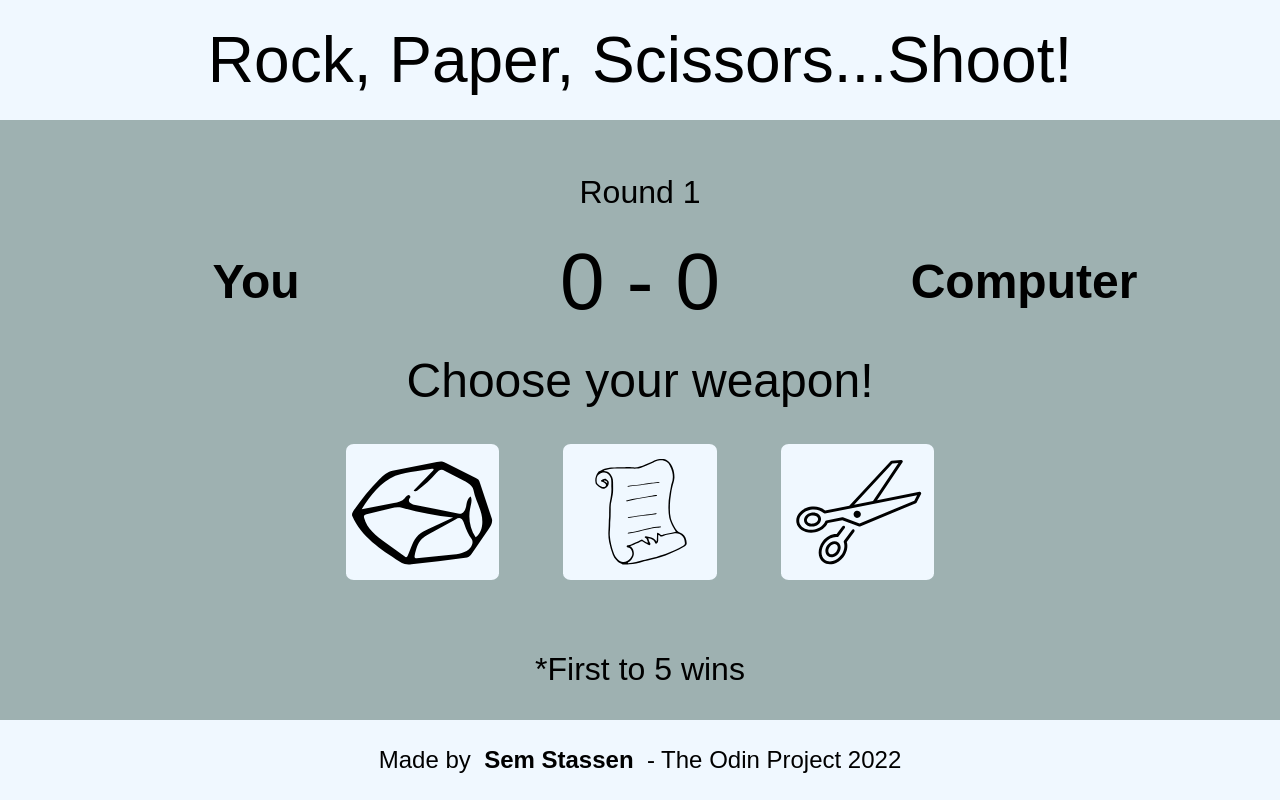
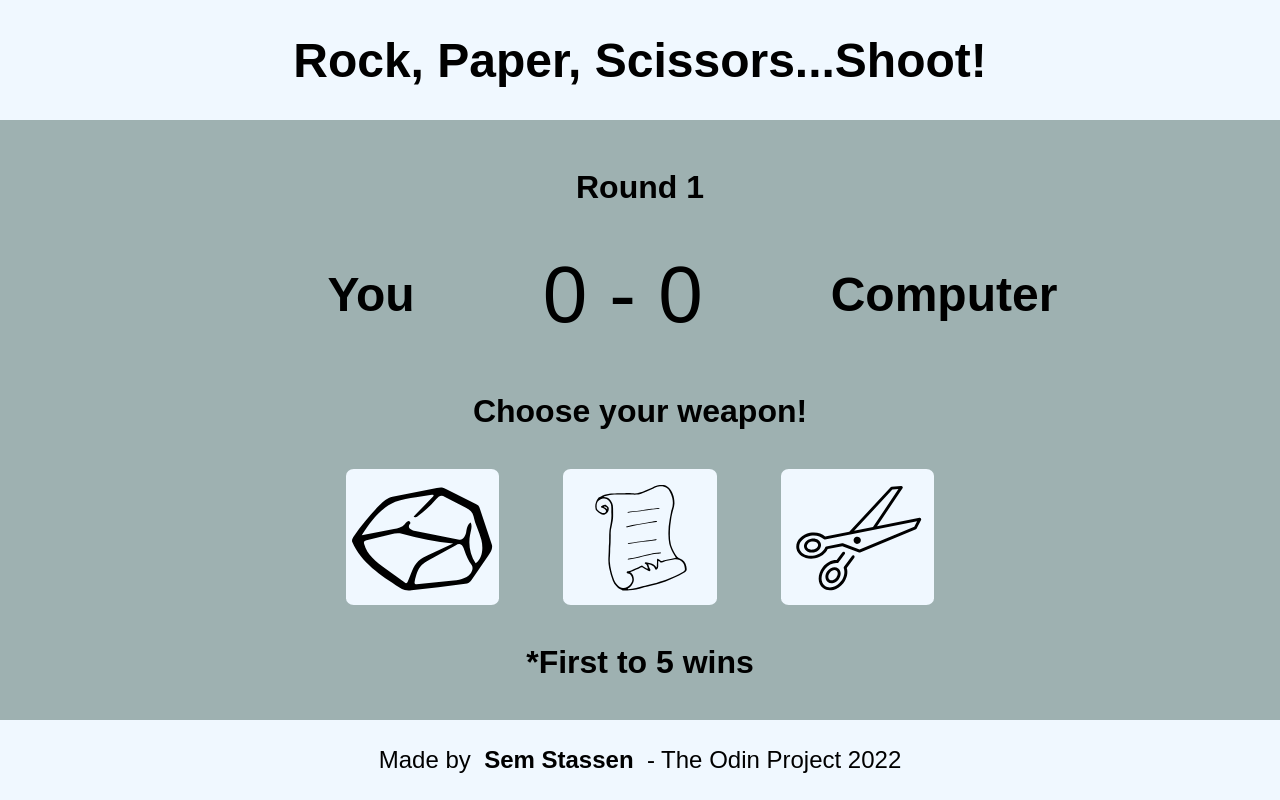
Before and after one commit to SemStassen/Odin_rock_paper_scissors, a plain HTML site: page index.html in a window 1280 px wide. Drawn offline with Linux system fonts and the light colour scheme; a web font is replaced by a local one.

Commit message:
clean up ui

```diff
--- a/index.html
+++ b/index.html
@@ -13,20 +13,28 @@
 </head>
 
 <body>
-    <header>Rock, Paper, Scissors...Shoot!</header>
-    <div class="roundCounter">Round 1</div>
+    <header>
+        <h1>Rock, Paper, Scissors...Shoot!</h1>
+    </header>
+    <div class="roundCounter">
+        <h3>Round 1</h3>
+    </div>
     <div class="playerCont">
         <h2>You</h2>
         <div class="score">0 - 0</div>
         <h2>Computer</h2>
     </div>
-    <div class="roundResult">Choose your weapon!</div>
+    <div class="roundResult">
+        <h3>Choose your weapon!</h3>
+    </div>
     <div class="container">
         <button id="rock"></button>
         <button id="paper"></button>
         <button id="scissors"></button>
     </div>
-    <div class="disclaimer">*First to 5 wins</div>
+    <div class="disclaimer">
+        <h3>*First to 5 wins</h3>
+    </div>
     <footer>Made by &nbsp; <b>Sem Stassen</b> &nbsp; - The Odin Project 2022</footer>
 
 
--- a/script.js
+++ b/script.js
@@ -68,8 +68,8 @@ let playerScore = 0
 let computerScore = 0
 let round = 1
 const score = document.querySelector(".score")
-const roundInfo = document.querySelector(".roundResult")
-const roundCounter = document.querySelector(".roundCounter")
+const roundInfo = document.querySelector(".roundResult h3")
+const roundCounter = document.querySelector(".roundCounter h3")
 
 //changing hud based on the round result
 function game(playerPick) {
@@ -78,4 +78,5 @@ function game(playerPick) {
    score.textContent = `${playerScore} - ${computerScore}`
    roundInfo.textContent = `${roundResult}`
    roundCounter.textContent = `Round ${round}`
+
 }
--- a/style.css
+++ b/style.css
@@ -16,54 +16,51 @@ header {
    display: flex;
     justify-content: center;
     align-items: center;
-    font-size: 8rem;
     background-color: aliceblue;
-    font-family: inherit;
+}
+
+h1 {
+    font-size: 6rem;
+}
+
+h3 {
+font-size: 4rem;
+}
+
+.roundCounter {
+    height: 10%;
+    display: flex;
+    justify-content: center;
 }
 
 .playerCont {
    display: flex;
     height: 15%;
-    text-align: center;
+    justify-content: center;
     align-items: center;
+    gap: 10%;
+    text-align: right;
+
 }
 
 .playerCont h2 {
     font-size: 6rem;
-    width: 40%;
+    min-width: 15%
 }
 
 .score {
     font-size: 10rem;
-    width: 20%;
-}
-
-.roundCounter {
-    height: 10%;
-    font-size: 4rem;
-    display: flex;
-    align-items: flex-end;
-    justify-content: center;
 }
 
 .roundResult {
     height: 10%;
-    font-size: 6rem;
     display: flex;
     justify-content: center;
-}
-
-.disclaimer {
-    height: 10%;
-    font-size: 4rem;
-    display: flex;
     align-items: center;
-    justify-content: center;
 }
 
 .container {
    height: 17%;
-   margin-bottom: 3%;
    width: 100%;
     display: flex;
     justify-content: center;
@@ -79,8 +76,11 @@ button {
     background-color: aliceblue;
     border: none;
     border-radius: 5%;
+}
 
-
+button:hover {
+    transform: translate(10px, -10px);
+    box-shadow: -10px 10px;
 }
 
 #rock {
@@ -95,6 +95,13 @@ button {
     background-image: url(assets/scissors.svg);
 }
 
+.disclaimer {
+    height: 10%;
+    display: flex;
+    align-items: center;
+    justify-content: center;
+}
+
 footer {
     font-size: 3rem;
     height: 10%;
@@ -103,6 +110,3 @@ footer {
     justify-content: center;
     align-items: center;
 }
-
-/* height 10 20 10 20 20 15
-80 */
```
